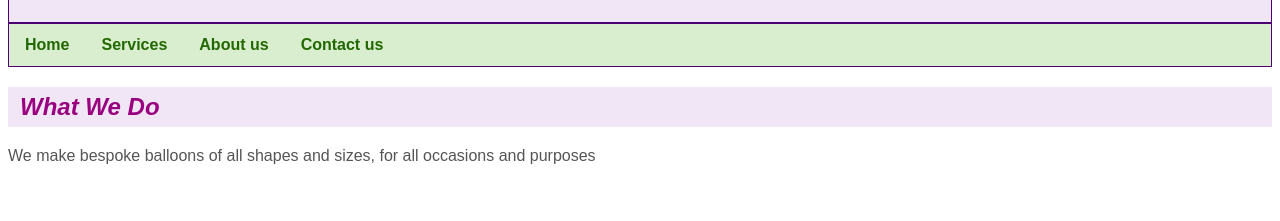
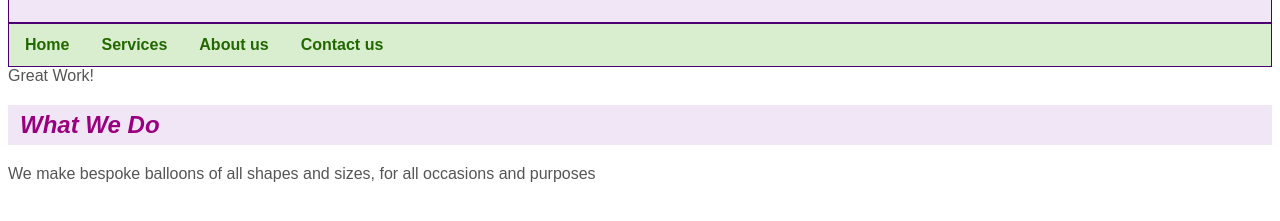
Before and after one commit to OleksiiLepetiukha/baloons-website, a plain HTML site: page about-us.html in a window 1280 px wide. Shown: the part 113-334 px from the top of the page. Drawn offline with Linux system fonts and the light colour scheme.

Commit message:
Update about-us.html
add a few words

```diff
--- a/about-us.html
+++ b/about-us.html
@@ -22,6 +22,7 @@
         </nav>
     </header>
     <main>
+        Great Work!
         <article>
             <h2>What We Do</h2>
             <p>We make bespoke balloons of all shapes and sizes, for all occasions and purposes</p>
```
